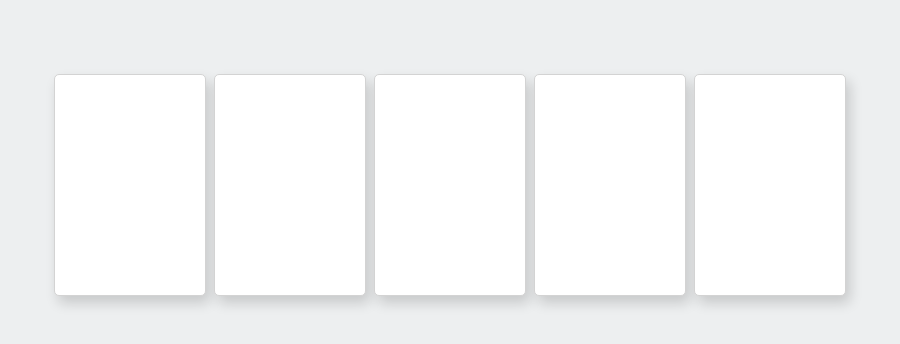
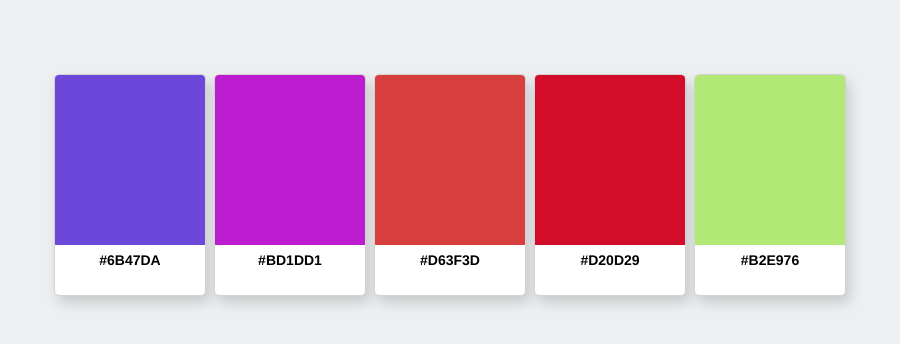
Before and after one commit to Wendelcorp/Advanced-colors, an Electron app: page index.html in a window 900 px wide. Drawn offline with nearby package versions, Linux system fonts and the light colour scheme.

Commit message:
Added spacebar to reset feature

```diff
--- a/generator.js
+++ b/generator.js
@@ -1,18 +1,57 @@
 $(function() {
+
+  // Gives a random palette on load
+  for(var i=1; i<6; i++){
+    var color ='#'+Math.random().toString(16).substr(2,6);
+    $("#" + i).css('background-color', color);
+    $("#" + i).find(".color-name").html(color);
+  }
+
+  // Provides the on click functionality for each swatch
   $('.swatch').on("click", function(){
   var color ='#'+Math.random().toString(16).substr(2,6);
   $(this).css('background-color', color);
   $(this).find(".color-name").html(color);
   });
 
-  //not working, trying to prevent color code from triggering event
-  $('.color-name').on("click", function(event){
-    event.preventDefault();
+  // not working, trying to prevent color code from triggering event
+  $('h2.color-name').click(function( event ) {
+  event.stopPropagation();
   });
 
-  //not working, trying to load an initial set of colors
-  for(var i=0; i<5; i++){
-    var color ='#'+Math.random().toString(16).substr(2,6);
-    $(".swatch").css('background-color', color[i]);
+
+  // Reset all colours on spacebar push
+
+  $(window).keypress(function (e) {
+  if (e.keyCode === 0 || e.keyCode === 32) {
+    for(var i=1; i<6; i++){
+      var color ='#'+Math.random().toString(16).substr(2,6);
+      $("#" + i).css('background-color', color);
+      $("#" + i).find(".color-name").html(color);
+    }
   }
+})
+
+  // Copy hex code to clipboard
+
+  // $(".color").each(function(){
+  // 	var color = $(this).data('color');
+  // 	$(this)
+  // 		.css('background', color)
+  // 		.find('span').text(color);
+  // });
+  //
+  // var clipboard = new Clipboard('.color');
+  //
+  // clipboard.on('success', function(e) {
+  // 	$('.copied')
+  // 		.fadeIn(200)
+  // 		.delay(300)
+  // 		.fadeOut(200);
+  // 	// alert(e.text);
+  // 	e.clearSelection();
+  // });
+
+
+
 });
--- a/index.html
+++ b/index.html
@@ -12,27 +12,28 @@
   <body>
     <main>
       <div class="swatch-container">
-        <div class="swatch">
+        <div id="1" class="swatch">
+          <h2 id="color-1" class="color-name"></h2>
+        </div>
+      </div>
+      <!-- <button id="button-1" class="copy-button">Copy Hexcode</button> -->
+      <div class="swatch-container">
+        <div id="2" class="swatch">
           <h2 class="color-name"></h2>
         </div>
       </div>
       <div class="swatch-container">
-        <div class="swatch">
+        <div id="3" class="swatch">
           <h2 class="color-name"></h2>
         </div>
       </div>
       <div class="swatch-container">
-        <div class="swatch">
+        <div id="4" class="swatch">
           <h2 class="color-name"></h2>
         </div>
       </div>
       <div class="swatch-container">
-        <div class="swatch">
-          <h2 class="color-name"></h2>
-        </div>
-      </div>
-      <div class="swatch-container">
-        <div class="swatch">
+        <div id="5" class="swatch">
           <h2 class="color-name"></h2>
         </div>
       </div>
--- a/styles.css
+++ b/styles.css
@@ -17,6 +17,7 @@ h2 {
   font-size: 14px;
 }
 
+
 .swatch-container {
   background-color: white;
   border: 1px solid lightgrey;
@@ -27,9 +28,14 @@ h2 {
   border-radius: 5px;
   float: left;
   overflow: hidden;
-  -webkit-box-shadow: 4px 7px 13px 0px rgba(0,0,0,0.16);
-  -moz-box-shadow: 4px 7px 13px 0px rgba(0,0,0,0.16);
   box-shadow: 4px 7px 13px 0px rgba(0,0,0,0.16);
+  animation: fadein 4s;
+
+}
+
+@keyframes fadein {
+    from { opacity: 0; }
+    to   { opacity: 1; }
 }
 
 .swatch {
@@ -45,7 +51,3 @@ h2 {
   text-align: center;
   width: 100%;
 }
-.btn {
-  position: absolute;
-  top: 190px;
-}
```
